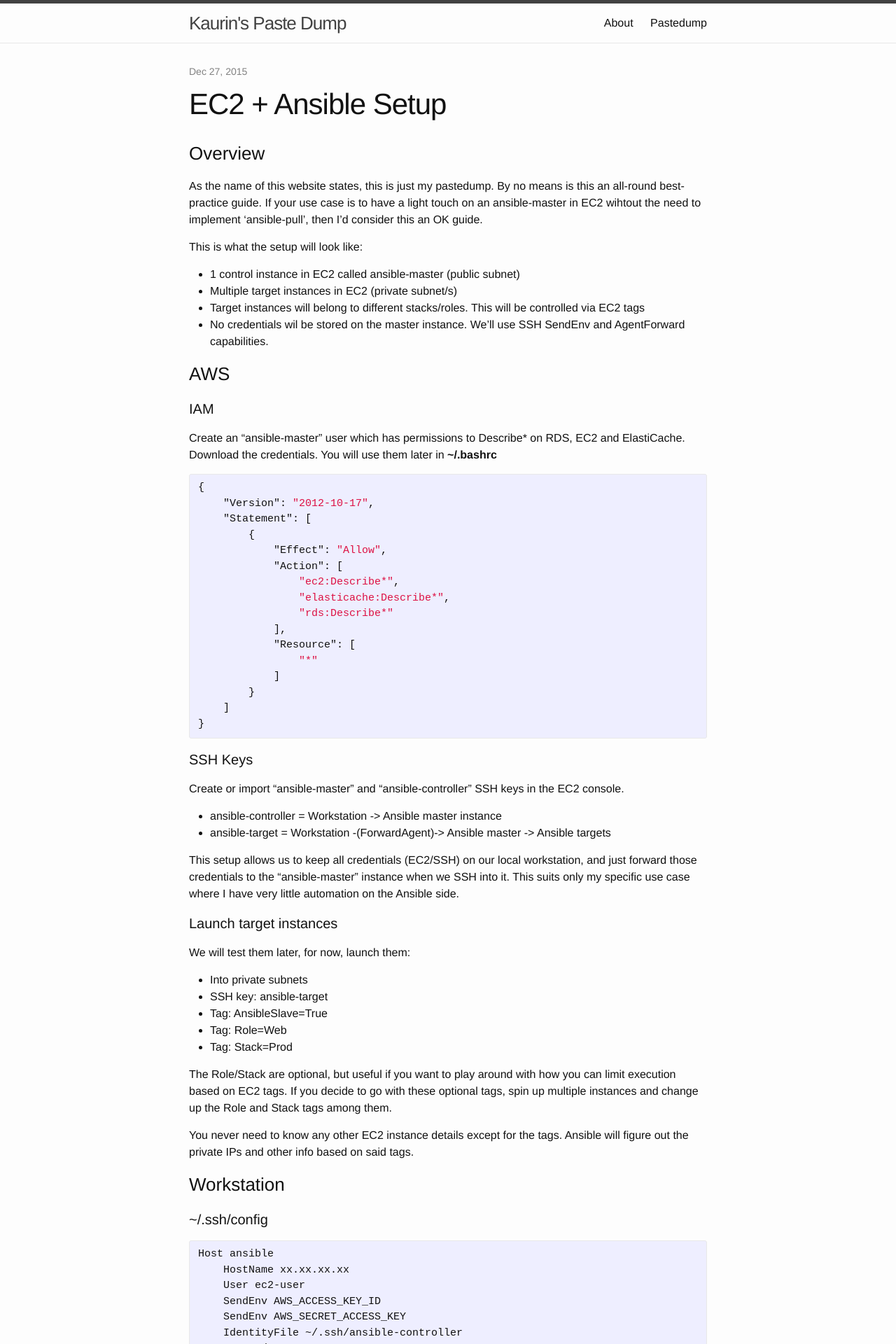
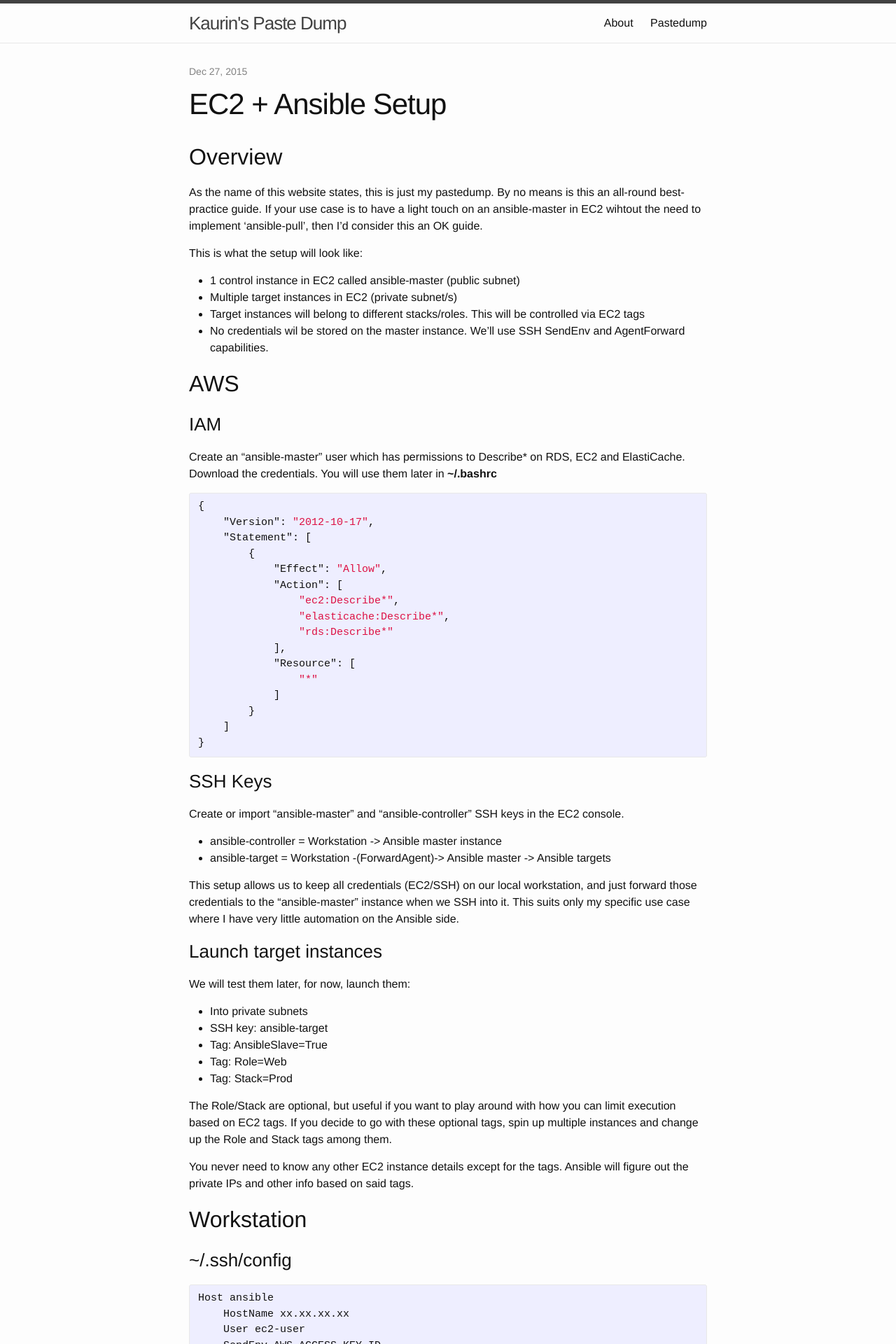
Before and after one commit to Kaurin/kaurin.github.io, a Jekyll site: the page built from _posts/2015-12-27-ansible-ec2.markdown, in a window 1280 px wide. Shown: the top 1920 px of the page at 70% size. Built offline with Jekyll 4.4.1, drawn with Linux system fonts in a browser that asks for light colours.

```diff
--- a/_posts/2015-12-27-ansible-ec2.markdown
+++ b/_posts/2015-12-27-ansible-ec2.markdown
@@ -5,7 +5,7 @@ date:   2015-12-27 02:23:00
 categories: aws
 tags: aws,ansible,ssh
 ---
-## Overview
+# Overview
 
 As the name of this website states, this is just my pastedump. By no means is this an all-round best-practice guide. If your use case is to have a light touch on an ansible-master in EC2 wihtout the need to implement 'ansible-pull', then I'd consider this an OK guide.
 
@@ -16,9 +16,9 @@ This is what the setup will look like:
 *   Target instances will belong to different stacks/roles. This will be controlled via EC2 tags
 *   No credentials wil be stored on the master instance. We'll use SSH SendEnv and AgentForward capabilities.
 
-## AWS
+# AWS
 
-### IAM
+## IAM
 
 Create an "ansible-master" user which has permissions to Describe* on RDS, EC2 and ElastiCache. Download the credentials. You will use them later in **~/.bashrc**
 
@@ -41,7 +41,7 @@ Create an "ansible-master" user which has permissions to Describe* on RDS, EC2 a
 }
 {% endhighlight %}
 
-### SSH Keys
+## SSH Keys
 
 Create or import "ansible-master" and "ansible-controller" SSH keys in the EC2 console.
 
@@ -50,7 +50,7 @@ Create or import "ansible-master" and "ansible-controller" SSH keys in the EC2 c
 
 This setup allows us to keep all credentials (EC2/SSH) on our local workstation, and just forward those credentials to the "ansible-master" instance when we SSH into it. This suits only my specific use case where I have very little automation on the Ansible side.
 
-### Launch target instances
+## Launch target instances
 
 We will test them later, for now, launch them:
 
@@ -64,9 +64,9 @@ The Role/Stack are optional, but useful if you want to play around with how you
 
 You never need to know any other EC2 instance details except for the tags. Ansible will figure out the private IPs and other info based on said tags.
 
-## Workstation
+# Workstation
 
-### ~/.ssh/config
+## ~/.ssh/config
 
 {% highlight text %}
 Host ansible
@@ -78,7 +78,7 @@ Host ansible
     ForwardAgent yes
 {% endhighlight %}
 
-### ~/.bashrc
+## ~/.bashrc
 
 The idea here is to set the AWS env. variables specifically for our connection towards the ansible-master. Unfortunately, we can't do this in one go in our ssh config.
 
@@ -87,20 +87,20 @@ alias ansconn='AWS_ACCESS_KEY_ID="SECRET" AWS_SECRET_ACCESS_KEY="ACCESS" ssh ans
 {% endhighlight %}
 
 
-## Ansible master instance
+# Ansible master instance
 
-### SSH Daemon
+## SSH Daemon
 
 We want to be able to accept the environment variables from the SSH client from our workstation. In order to make this happen, we need to change the sshd_config
 
-#### /etc/ssh/sshd_config
+### /etc/ssh/sshd_config
 
 {% highlight text %}
 AcceptEnv AWS_ACCESS_KEY_ID
 AcceptEnv AWS_SECRET_ACCESS_KEY
 {% endhighlight %}
 
-### Ansible installation
+## Ansible installation
 
 {% highlight bash %}
 sudo pip install ansible
@@ -115,7 +115,7 @@ chmod +x /etc/ansible/hosts
 sudo wget 'https://raw.githubusercontent.com/ansible/ansible/devel/contrib/inventory/ec2.ini' -O /etc/ansible/ec2.ini
 {% endhighlight %}
 
-### ec2.ini
+## ec2.ini
 
 It's time to change ec2.ini settings.
 Note: Adjust this on your own accord. The file is nicely commented. I'll note some of the settings I adjusted
@@ -134,7 +134,7 @@ instance_filters = tag:AnsibleSlave=True
 
 The last option might be the most significant one. Only instances with this tag will be considered as Ansible-controllable
 
-## Time to test
+# Time to test
 
 *   SSH into the instance by running **ansconn**, which is based on the alias we created in **~/.bashrc**
 *   Run: `ansible all -m ping`
```
Also changed, not shown: _posts/2015-12-27-cfn-asg-lifecyclehooks.markdown (+6 -6 lines), _posts/2015-12-28-cross-compile-and-setup-znc-ubuntu.markdown (+8 -8 lines), 4 other files.
